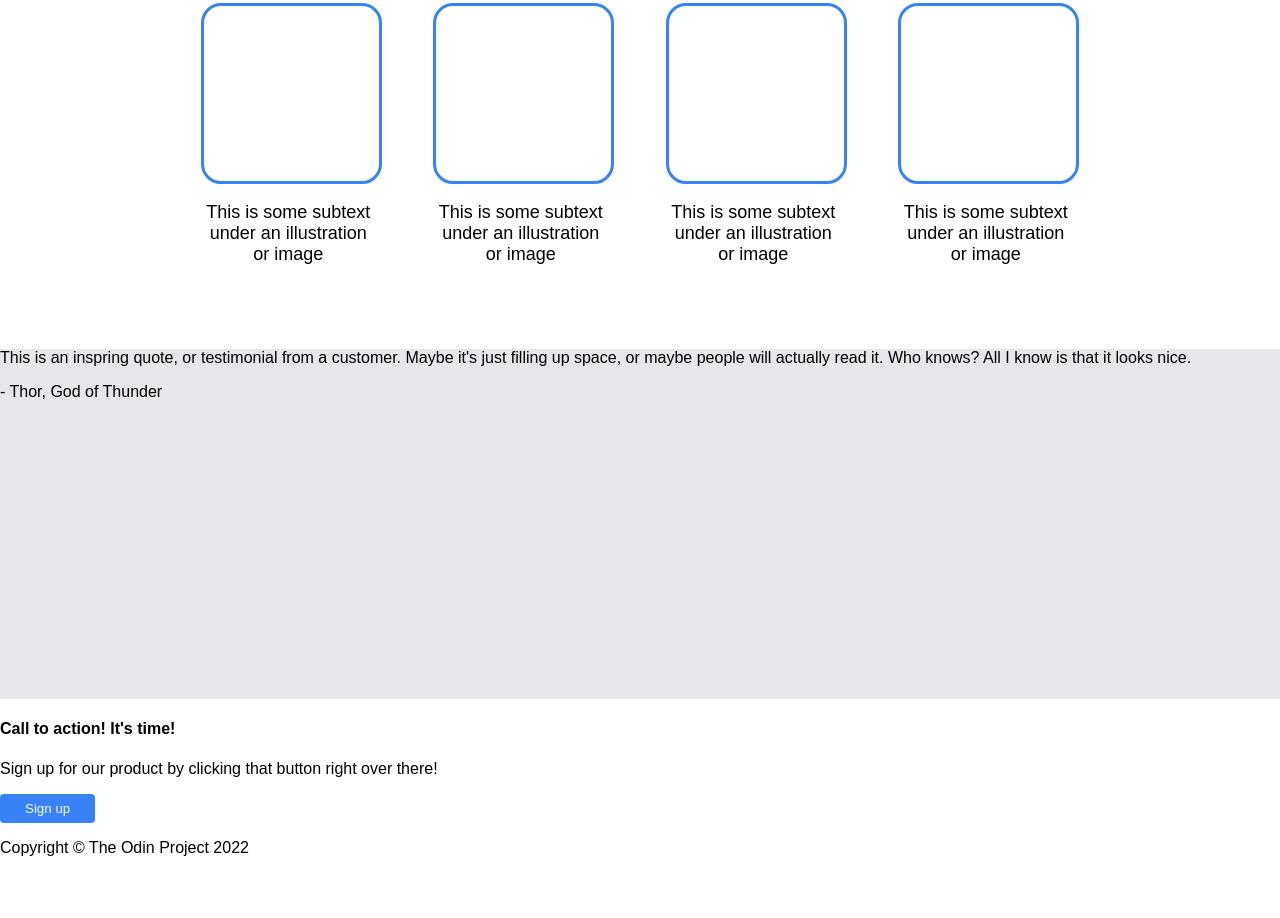
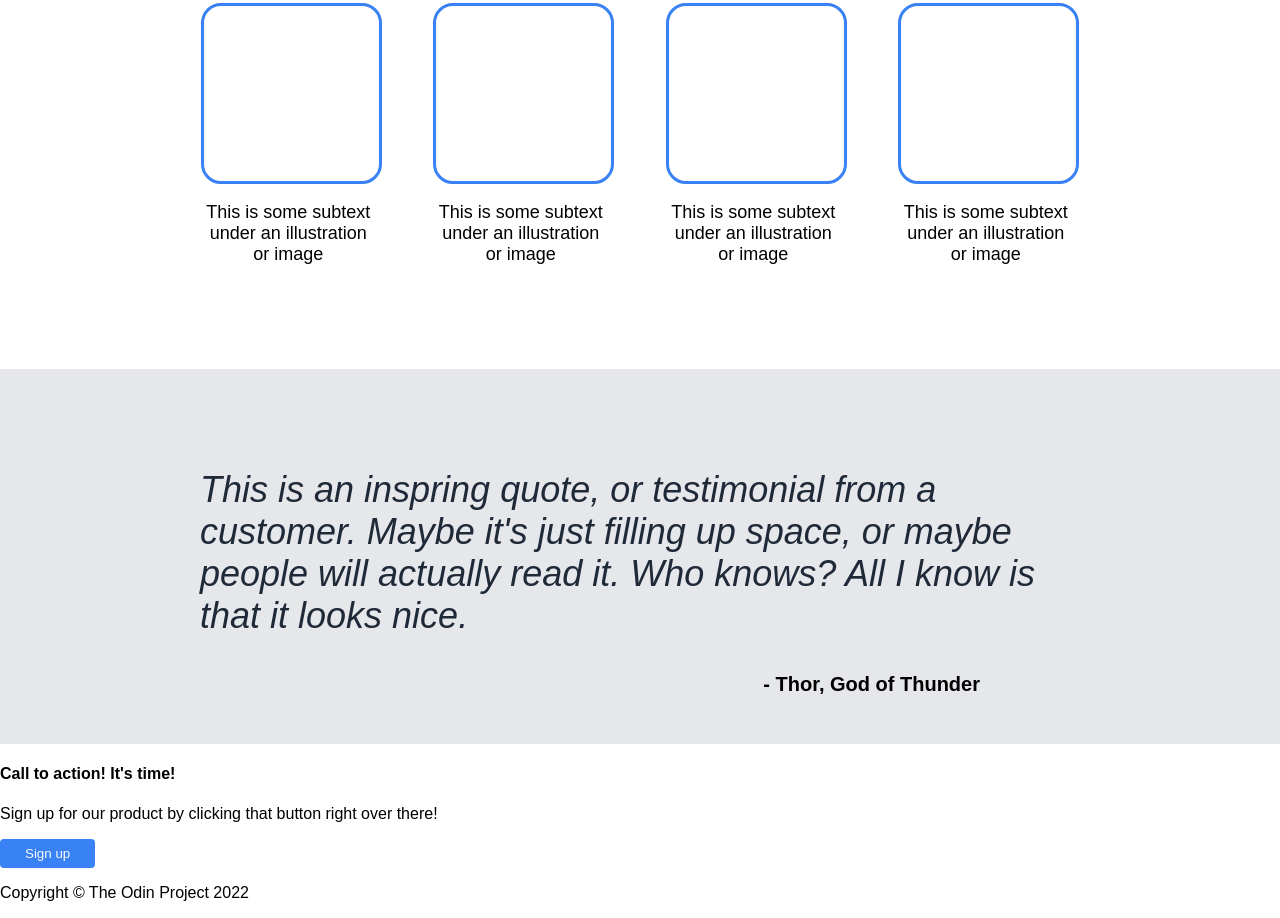
Before and after one commit to kbasey/landing-page, a plain HTML site: page index.html in a window 1280 px wide. Shown: the part 640-1558 px from the top of the page. Before the commit the page ends 1513 px from the top, so only its background shows below. Drawn offline with Linux system fonts and the light colour scheme.

Commit message:
Added CSS to section three of the site.

```diff
--- a/index.html
+++ b/index.html
@@ -49,8 +49,8 @@
         </div>
     </div>
     <div class="sectionthree">
-        <p>This is an inspring quote, or testimonial from a customer. Maybe it's just filling up space, or maybe people will actually read it. Who knows? All I know is that it looks nice.</p>
-        <p>- Thor, God of Thunder</p>
+        <p class="quote">This is an inspring quote, or testimonial from a customer. Maybe it's just filling up space, or maybe people will actually read it. Who knows? All I know is that it looks nice.</p>
+        <p class="author">- Thor, God of Thunder</p>
     </div>
     <h4>Call to action! It's time!</h4>
     <p>Sign up for our product by clicking that button right over there!</p>
--- a/style.css
+++ b/style.css
@@ -114,6 +114,22 @@ h2 {
 
 .sectionthree {
     background-color: #e5e7eb;
-    height: 350px;
+    height: 375px;
     width: 100%;
 }
+
+.quote {
+    font-size: 36px;
+    color: #1f2937;
+    font-style: italic;
+    font-weight: lighter;
+    text-align: left;
+    padding: 100px 200px 0px 200px;
+}
+
+.author {
+    text-align: right;
+    font-weight: bold;
+    font-size: 20px;
+    padding-right: 300px;
+}
```
